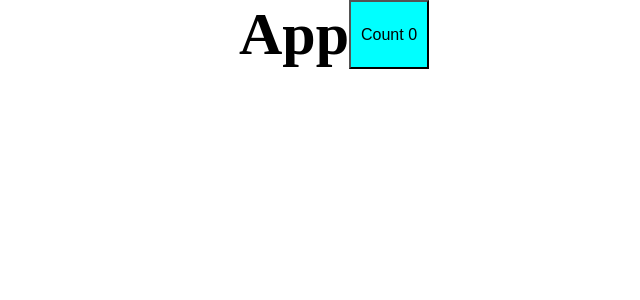
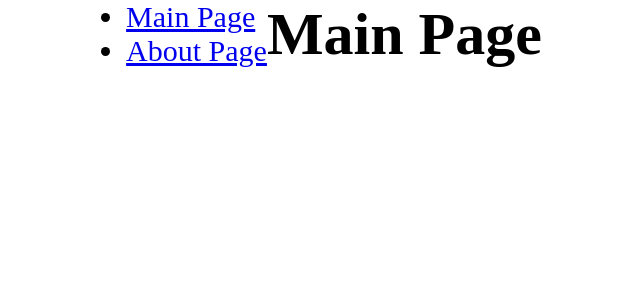
Before and after one commit to rasulc558/advanced-app, a React app: page / in a window 1280 px wide. Shown: the top 300 px of the page, without its empty margins (66-706 px from the left). Built offline with nearby package versions, Linux system fonts and the light colour scheme.

Commit message:
add lazy_loading

```diff
--- a/package.json
+++ b/package.json
@@ -30,6 +30,7 @@
   },
   "dependencies": {
     "react": "^18.2.0",
-    "react-dom": "^18.2.0"
+    "react-dom": "^18.2.0",
+    "react-router-dom": "^6.9.0"
   }
 }
--- a/src/App.tsx
+++ b/src/App.tsx
@@ -1,12 +1,31 @@
+import { Suspense } from "react";
+import { Routes, Route, Link } from "react-router-dom";
 import { Counter } from "./components/counter";
-import "./index.scss"
+import "./index.scss";
+import AboutPage from "./pages/AboutPage";
+import { AboutPageAsync } from "./pages/AboutPage.async";
+import MainPage from "./pages/MainPage";
+import { MainPageAsync } from "./pages/MainPage.async";
 
 const App = () => {
   return (
-  <div className="app">
-    <h1>App</h1>
-    <Counter/>
-  </div> );
-}
+    <div className="app">
+      <ul>
+        <li>
+          <Link to="/"> Main Page</Link>
+        </li>
+        <li>
+          <Link to="/about"> About Page</Link>
+        </li>
+      </ul>
+      <Suspense fallback={<div>Loading</div>}>
+        <Routes>
+          <Route path="/" element={<MainPageAsync />} />
+          <Route path="/about" element={<AboutPageAsync />} />
+        </Routes>
+      </Suspense>
+    </div>
+  );
+};
 
 export default App;
--- a/src/index.tsx
+++ b/src/index.tsx
@@ -1,14 +1,14 @@
 import React from "react";
-import {createRoot} from 'react-dom/client'
+import { createRoot } from "react-dom/client";
+import { BrowserRouter } from "react-router-dom";
 import App from "./App";
-import { Counter } from "./components/counter";
 
-
-
-const root = createRoot(document.getElementById('root'))
+const root = createRoot(document.getElementById("root"));
 
 root.render(
   <React.StrictMode>
-    <App />
+    <BrowserRouter>
+      <App />
+    </BrowserRouter>
   </React.StrictMode>
-)
+);
--- /dev/null
+++ b/src/pages/AboutPage.async.tsx
@@ -0,0 +1,3 @@
+import React from "react";
+
+export const AboutPageAsync = React.lazy(() => import("./AboutPage"));
--- /dev/null
+++ b/src/pages/AboutPage.tsx
@@ -0,0 +1,9 @@
+const AboutPage = () => {
+  return (
+    <>
+      <h1>About</h1>
+    </>
+  );
+};
+
+export default AboutPage;
--- /dev/null
+++ b/src/pages/MainPage.async.tsx
@@ -0,0 +1,10 @@
+import React from "react";
+
+export const MainPageAsync = React.lazy(
+  () =>
+    // Добавим искуственную задержку для проверки lazy
+    new Promise((resolve) => {
+      // @ts-ignore
+      setTimeout(() => resolve(import("./MainPage")), 1500);
+    })
+);
--- /dev/null
+++ b/src/pages/MainPage.tsx
@@ -0,0 +1,9 @@
+const MainPage = () => {
+  return (
+    <div>
+      <h1>Main Page</h1>
+    </div>
+  );
+};
+
+export default MainPage;
```
Also changed, not shown: 2 other files (tests, documents, lock files or other folders).
